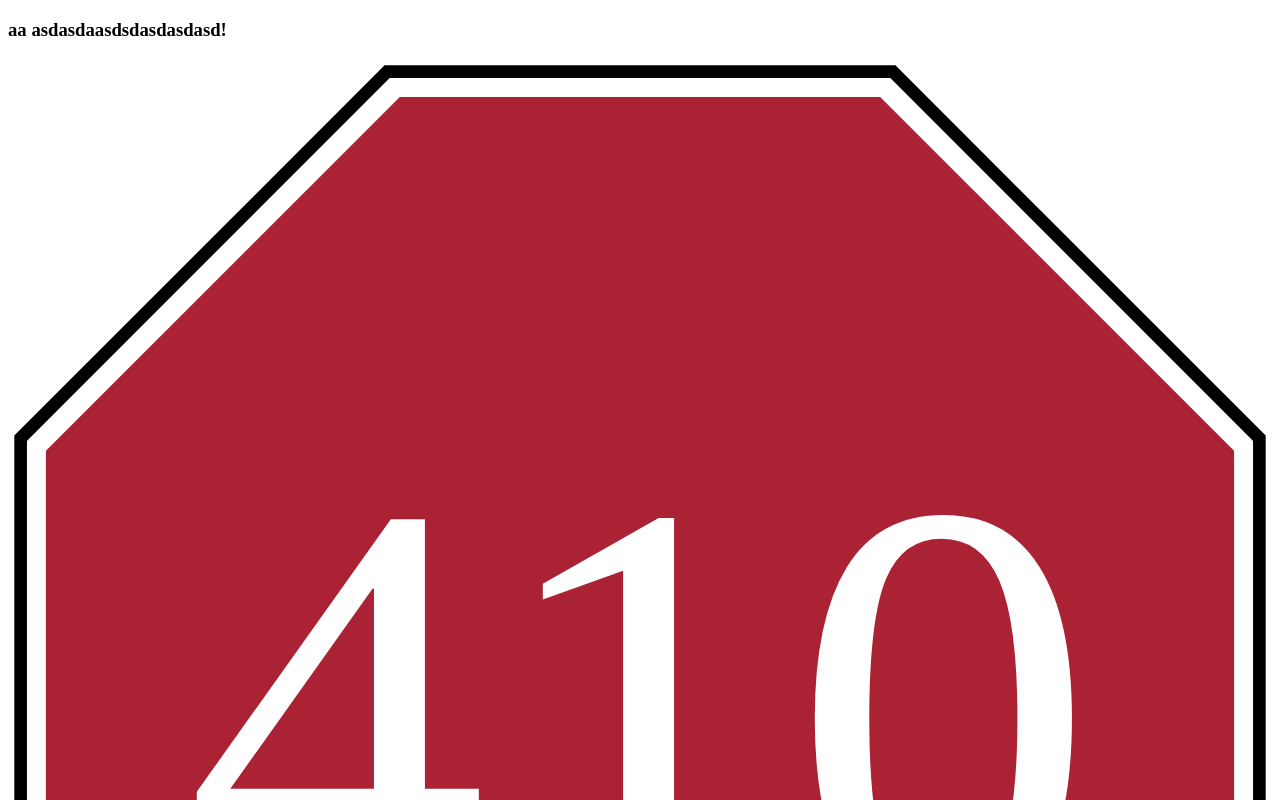
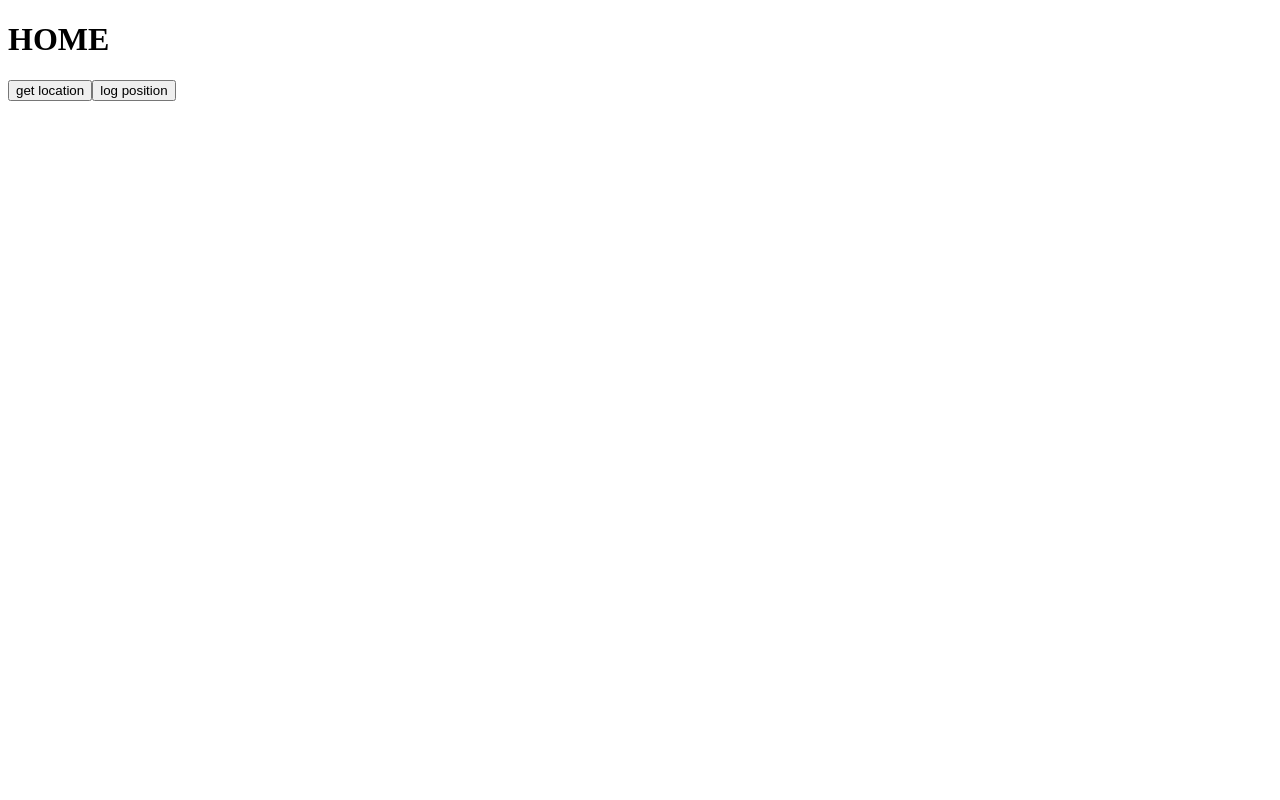
Before and after one commit to KMUdev/todayClothes, a React (Create React App) app: page / in a window 1280 px wide. Shown: the top 800 px of the page. Built offline with nearby package versions, Linux system fonts and the light colour scheme.

Commit message:
LocationManager class 완성

```diff
--- a/public/index.html
+++ b/public/index.html
@@ -6,5 +6,6 @@
   </head>
   <body>
     <div id="root"></div>
+    <script src="//t1.daumcdn.net/mapjsapi/bundle/postcode/prod/postcode.v2.js"></script>
   </body>
 </html>
--- a/src/App.tsx
+++ b/src/App.tsx
@@ -1,14 +1,21 @@
-import React from "react";
+import React, { useEffect, useState } from "react";
+import LocationManager from "./services/LocationManager";
 
 import p410 from "../public/assets/410.svg";
 import cat from "../public/assets/spacecat.jpeg";
 
 function App() {
+  const [location, setLocation] = useState({});
+  const locationManager = new LocationManager();
+  const displayPosition = () => {
+    console.log(locationManager.getPosition());
+  };
+
   return (
     <>
-      <h3>aa asdasdaasdsdasdasdasd!</h3>
-      <img src={p410} />
-      <img src={cat} />
+      <h1>HOME</h1>
+      <button onClick={locationManager.openPopup}>get location</button>
+      <button onClick={displayPosition}>log position</button>
     </>
   );
 }
--- /dev/null
+++ b/src/services/LocationManager.ts
@@ -0,0 +1,69 @@
+interface ILocationManager {
+  openPopup: () => void;
+  getPosition: () => Position;
+}
+
+interface Position {
+  extraAddr: string;
+  zoncode: string;
+  addr: string;
+}
+
+class LocationManager implements ILocationManager {
+  private extraAddr: string;
+  private zoncode: string;
+  private addr: string;
+
+  constructor() {
+    this.extraAddr = "";
+    this.zoncode = "";
+    this.addr = "";
+  }
+
+  openPopup = () => {
+    new window.daum.Postcode({
+      oncomplete: (data: any) => {
+        let addr = ""; // 주소 변수
+        let extraAddr = ""; // 참고항목 변수
+
+        //사용자가 선택한 주소 타입에 따라 해당 주소 값을 가져온다.
+        if (data.userSelectedType === "R") {
+          // 사용자가 도로명 주소를 선택했을 경우
+          addr = data.roadAddress;
+        } else {
+          // 사용자가 지번 주소를 선택했을 경우(J)
+          addr = data.jibunAddress;
+        }
+
+        // 사용자가 선택한 주소가 도로명 타입일때 참고항목을 조합한다.
+        if (data.userSelectedType === "R") {
+          // 법정동명이 있을 경우 추가한다. (법정리는 제외)
+          // 법정동의 경우 마지막 문자가 "동/로/가"로 끝난다.
+          if (data.bname !== "" && /[동|로|가]$/g.test(data.bname)) {
+            extraAddr += data.bname;
+          }
+          // 건물명이 있고, 공동주택일 경우 추가한다.
+          if (data.buildingName !== "" && data.apartment === "Y") {
+            extraAddr += extraAddr !== "" ? ", " + data.buildingName : data.buildingName;
+          }
+          // 표시할 참고항목이 있을 경우, 괄호까지 추가한 최종 문자열을 만든다.
+          if (extraAddr !== "") {
+            extraAddr = " (" + extraAddr + ")";
+          }
+          this.extraAddr = extraAddr;
+        } else {
+          this.extraAddr = "";
+        }
+
+        this.zoncode = data.zonecode;
+        this.addr = addr;
+      },
+    }).open();
+  };
+
+  getPosition() {
+    return { extraAddr: this.extraAddr, zoncode: this.zoncode, addr: this.addr };
+  }
+}
+
+export default LocationManager;
```
Also changed, not shown: src/custom.d.ts (added, +8 -0 lines), 2 other files (tests, documents, lock files or other folders).
